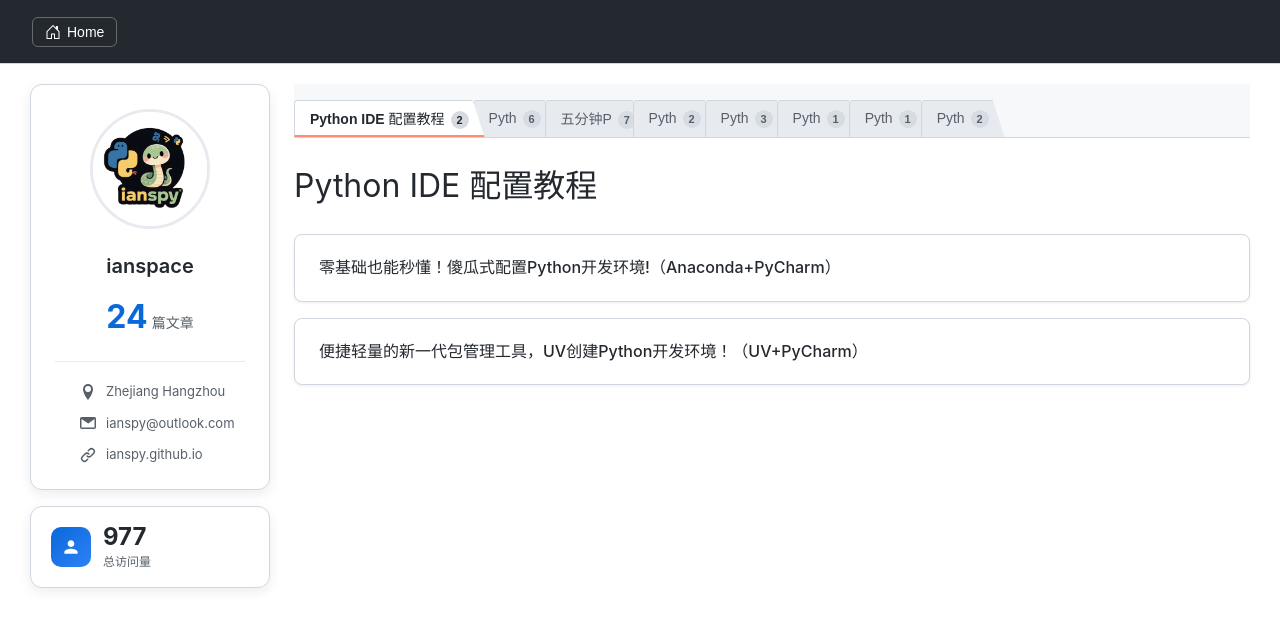
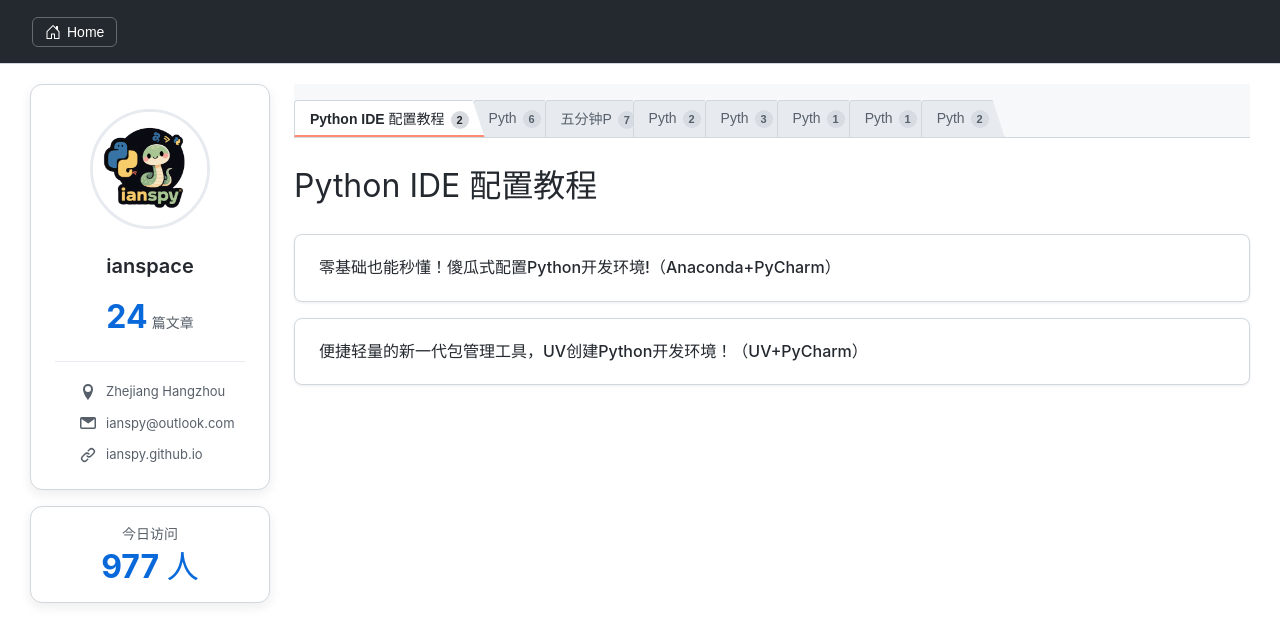
Before and after one commit to ianspy/ianspy.github.io, a React (Vite) app: page / in a window 1280 px wide. Shown: the top 642 px of the page. Built offline with nearby package versions, Linux system fonts and the light colour scheme; no server answers.

Commit message:
新增访问人数

```diff
--- a/src/App.css
+++ b/src/App.css
@@ -73,9 +73,6 @@
   border: 1px solid #d0d7de;
   border-radius: 12px;
   box-shadow: 0 4px 12px rgba(27, 31, 36, 0.08);
-  display: flex;
-  align-items: center;
-  gap: 12px;
   transition: all 0.3s ease;
 }
 
@@ -84,35 +81,24 @@
   transform: translateY(-4px);
 }
 
-.visitor-icon {
-  width: 40px;
-  height: 40px;
-  background: linear-gradient(135deg, #0969da 0%, #2f81f7 100%);
-  border-radius: 10px;
+.visitor-info {
   display: flex;
+  flex-direction: column;
   align-items: center;
-  justify-content: center;
-  color: #ffffff;
-  flex-shrink: 0;
+  text-align: center;
 }
 
-.visitor-info {
-  flex: 1;
-  display: flex;
-  flex-direction: column;
+.visitor-label {
+  font-size: 14px;
+  color: #57606a;
+  margin-bottom: 4px;
 }
 
 .visitor-count {
-  font-size: 24px;
+  font-size: 32px;
   font-weight: 700;
-  color: #24292f;
+  color: #0969da;
   line-height: 1.2;
-}
-
-.visitor-label {
-  font-size: 12px;
-  color: #57606a;
-  margin-top: 2px;
 }
 
 .profile-avatar-large {
--- a/src/App.tsx
+++ b/src/App.tsx
@@ -215,14 +215,9 @@
 
           {/* 访客数量统计框 */}
           <div className="visitor-card">
-            <div className="visitor-icon">
-              <svg height="20" viewBox="0 0 24 24" width="20" fill="currentColor">
-                <path d="M12 12c2.21 0 4-1.79 4-4s-1.79-4-4-4-4 1.79-4 4 1.79 4 4 4zm0 2c-2.67 0-8 1.34-8 4v2h16v-2c0-2.66-5.33-4-8-4z"/>
-              </svg>
-            </div>
             <div className="visitor-info">
-              <div className="visitor-count">{visitorCount.toLocaleString()}</div>
-              <div className="visitor-label">总访问量</div>
+              <div className="visitor-label">今日访问</div>
+              <div className="visitor-count">{visitorCount} 人</div>
             </div>
           </div>
         </aside>
```
